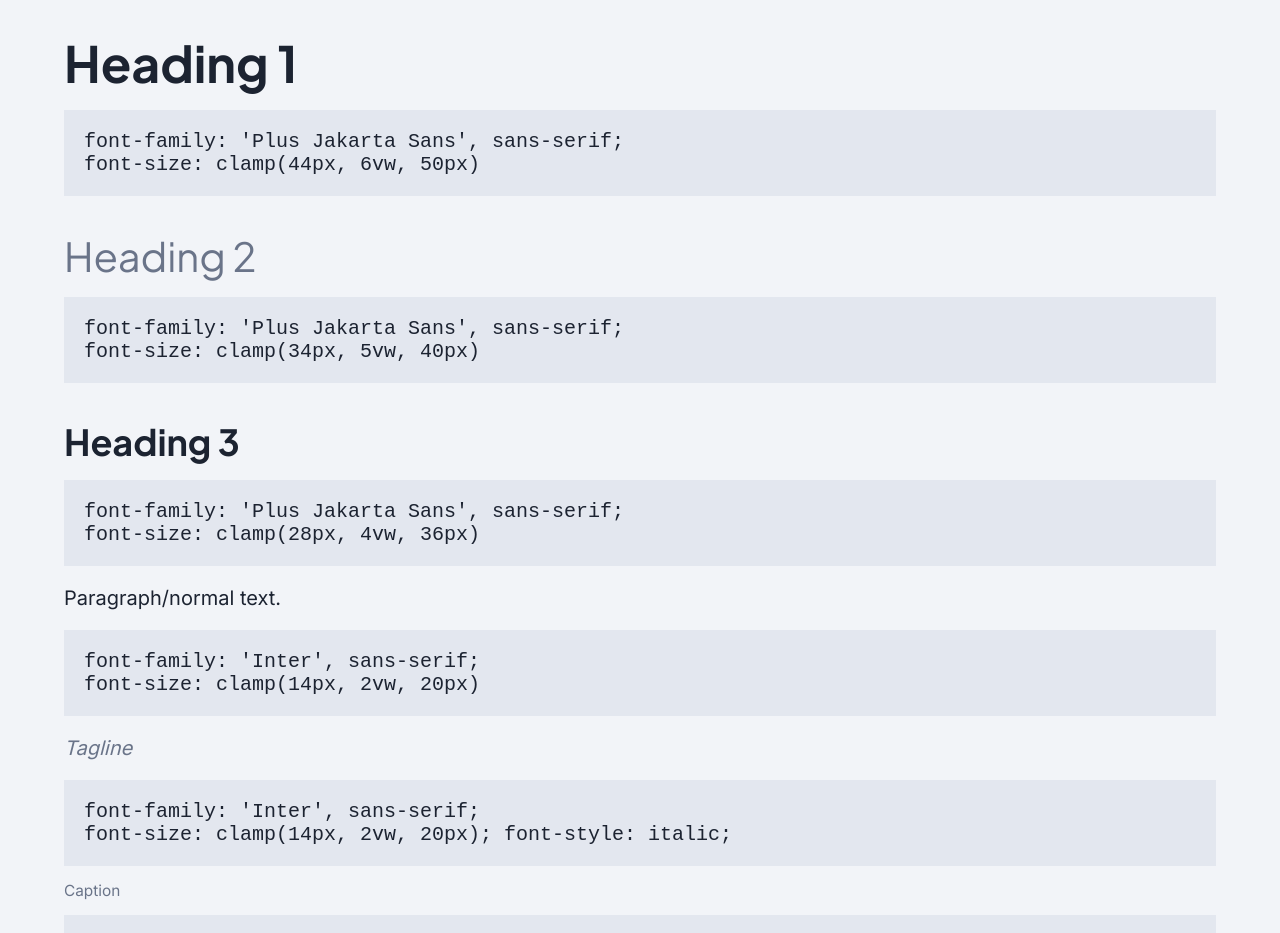
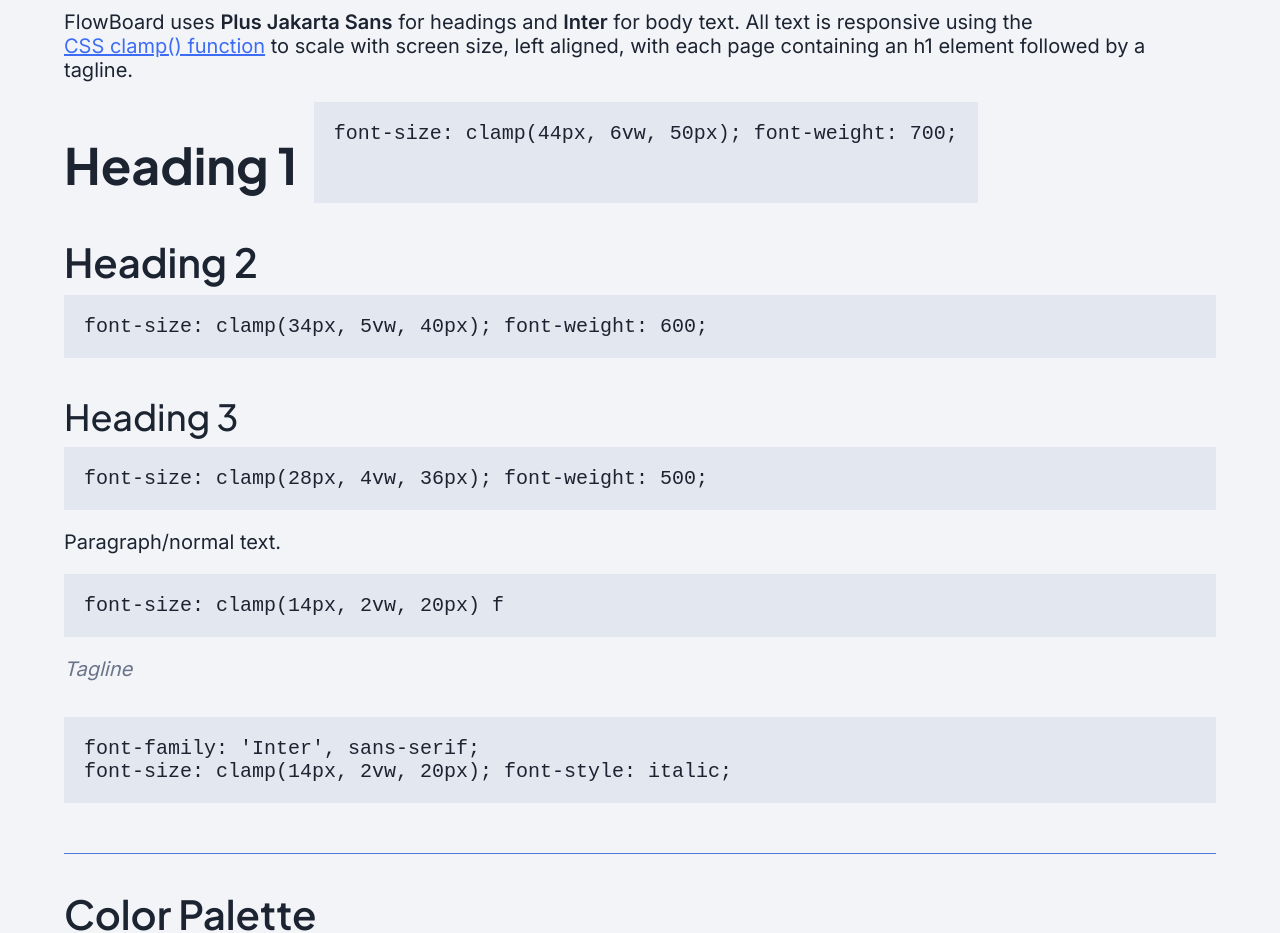
Before and after one commit to notEmmi/FlowBoard, a React (Vite) app in the folder frontend/: page /styleguide in a window 1280 px wide. Shown: the part 844-1777 px from the top of the page. Built offline with nearby package versions, Linux system fonts and the light colour scheme; no server answers.

Commit message:
style: update typography styles and improve Style Guide descriptions for clarity

```diff
--- a/frontend/src/App.css
+++ b/frontend/src/App.css
@@ -29,10 +29,6 @@
   --text-primary: #1C2331;
   --text-muted: #6A7489;
 
-  /* Fonts */
-  --font-heading: 'Plus Jakarta Sans', sans-serif;
-  --font-body: 'Inter', sans-serif;
-
   /* Nav Size */
   --top-nav-height: 90px;
 }
@@ -42,7 +38,19 @@
   padding: 0;
   background-color: var(--bg-base);
   color: var(--text-primary);
-  font-family: var(--font-body);
+  font-family: 'Inter', sans-serif;
+}
+
+.row {
+  display: flex;
+  flex-direction: row;
+  gap: 16px;
+}
+
+.col {
+  display: flex;
+  flex-direction: column;
+  gap: 16px;
 }
 
 h1, h2, h3, p, li, span, a, label, button {
@@ -56,23 +64,24 @@
 }
 
 h1, h2, h3 {
-  font-family: var(--font-heading);
-  margin-bottom: 1rem;
+  font-family: 'Plus Jakarta Sans',sans-serif;
+  margin-bottom: 8px;
 }
 
 h1 {
-  font-weight: bolder;
+  font-weight: 700;
+  line-height: 1.2;
   font-size: clamp(44px, 6vw, 50px);
 }
 
 h2 {
-  font-weight: lighter;
-  color: var(--text-muted);
+  font-weight: 600;
   font-size: clamp(34px, 5vw, 40px);
 }
 
 h3 {
   font-size: clamp(28px, 4vw, 36px);
+  font-weight: 500;
 }
 
 p, code, ul {
@@ -83,11 +92,7 @@
   margin-top: 0;
   font-style: italic;
   color: var(--text-muted);
-}
-
-.caption {
-  font-size: clamp(10px, 1.2vw, 16px);
-  color: var(--text-muted);
+  margin-bottom: 36px;
 }
 
 button {
--- a/frontend/src/pages/StyleGuide.css
+++ b/frontend/src/pages/StyleGuide.css
@@ -56,3 +56,7 @@
 .style-guide .typography-section .tagline {
 	margin-top: 1em;
 }
+
+.style-guide .typography-section .typography-example {
+	margin-bottom: 20px;
+}
--- a/frontend/src/pages/StyleGuide.jsx
+++ b/frontend/src/pages/StyleGuide.jsx
@@ -60,30 +60,34 @@
 			<Divider />
 			<div className='section typography-section'>
 				<h2>Typography</h2>
-				<h1>Heading 1</h1>
-				<CodeBlock>
-					font-family: 'Plus Jakarta Sans', sans-serif;<br />
-					font-size: clamp(44px, 6vw, 50px)
-				</CodeBlock>
+				<p>FlowBoard uses <b>Plus Jakarta Sans</b> for headings and <b>Inter</b> for body text. All text is responsive using the <a className="link" href="https://developer.mozilla.org/en-US/docs/Web/CSS/clamp" target="_blank" rel="noreferrer">CSS clamp() function</a> to scale with screen size, left aligned, with each page containing an h1 element followed by a tagline.</p>
+				<div className="typography-example row">
+					<h1>Heading 1</h1>
+					<CodeBlock>
+						font-size: clamp(44px, 6vw, 50px);
+						font-weight: 700;
+					</CodeBlock>
+				</div>
 
 
 				<h2>Heading 2</h2>
 				<CodeBlock>
-					font-family: 'Plus Jakarta Sans', sans-serif;<br />
-					font-size: clamp(34px, 5vw, 40px)
+					font-size: clamp(34px, 5vw, 40px);
+					font-weight: 600;
 				</CodeBlock>
 
 				<h3>Heading 3</h3>
 				<CodeBlock>
-					font-family: 'Plus Jakarta Sans', sans-serif;<br />
-					font-size: clamp(28px, 4vw, 36px)
+					font-size: clamp(28px, 4vw, 36px);
+					font-weight: 500;
 				</CodeBlock>
 
 				<p>Paragraph/normal text.</p>
 				<CodeBlock>
-					font-family: 'Inter', sans-serif;<br />
 					font-size: clamp(14px, 2vw, 20px)
+					f
 				</CodeBlock>
+
 				<p className='tagline'>Tagline</p>
 				<CodeBlock>
 					font-family: 'Inter', sans-serif;<br />
@@ -91,11 +95,6 @@
 					font-style: italic;
 				</CodeBlock>
 
-				<p className="caption">Caption</p>
-				<CodeBlock>
-					font-family: 'Inter', sans-serif;<br />
-					font-size: clamp(10px, 1.2vw, 16px);
-				</CodeBlock>
 			</div>
 
 			<Divider/>
```
